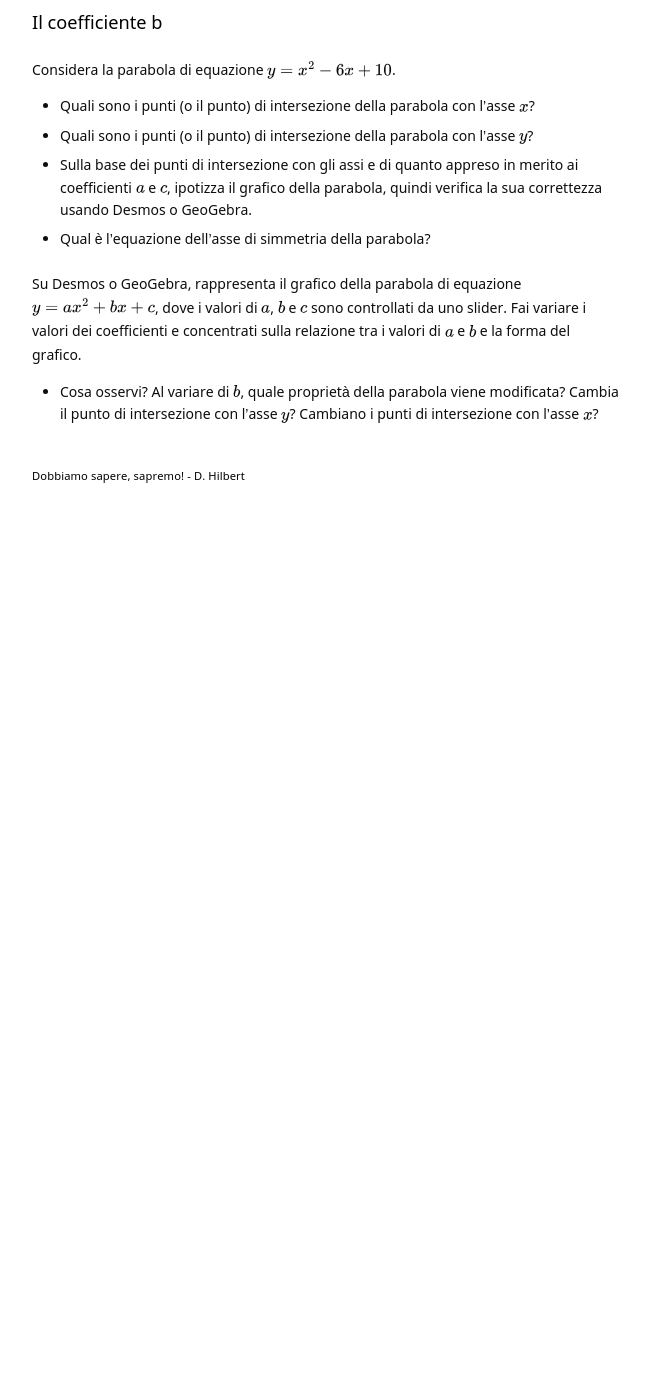
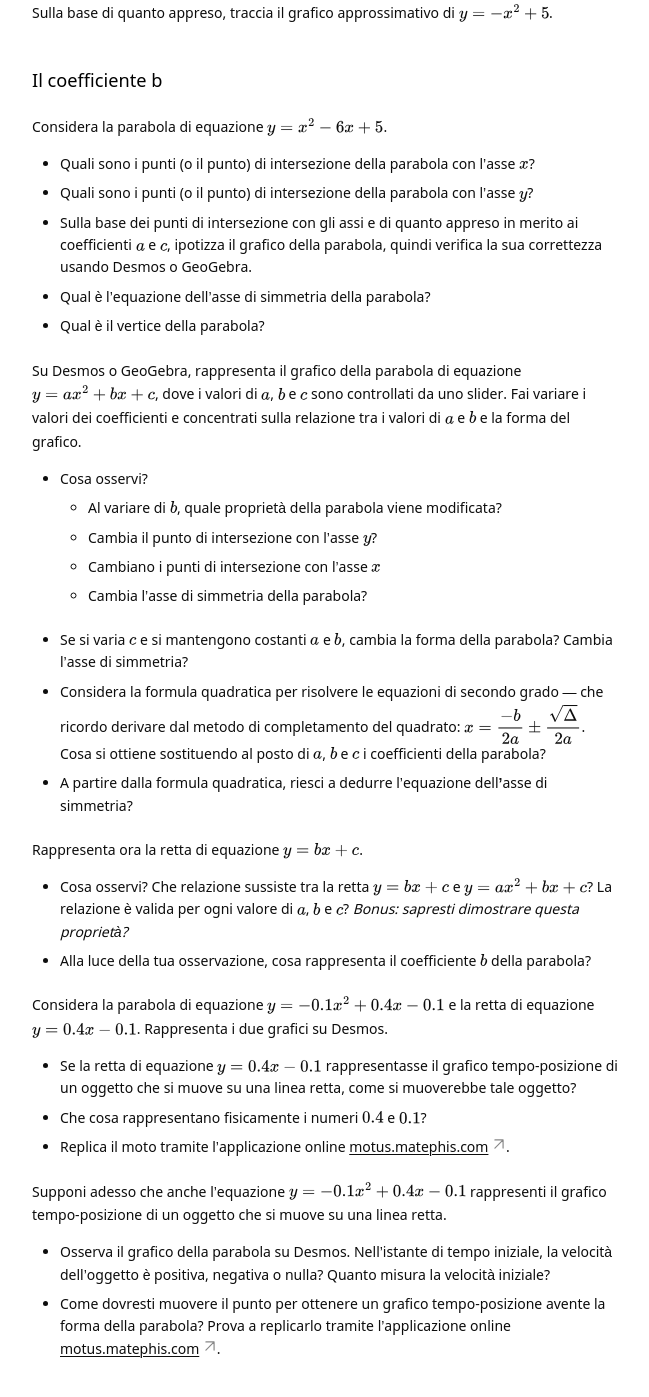
Before and after one commit to Bradwave/matephis, a Jekyll site: the page built from _notes/Public/scoperta-parabola.md, in a window 1280 px wide and 1400 px high, scrolled down 2111 px. Shown: the top 1397 px of the window, without its empty margins (314-963 px from the left). Built offline with Jekyll 4.4.1, drawn with Linux system fonts in a browser that asks for light colours; before the commit the page ends 2653 px from its top, so only the background shows below that; some of the changed text lies outside the part shown.

Commit message:
Adds materials about parabola.

```diff
--- a/_notes/Public/attività-parabola.md
+++ b/_notes/Public/scoperta-parabola.md
@@ -5,6 +5,8 @@
   - attività
   - parabola
 ---
+# Alla scoperta della parabola
+
 ## Il coefficiente a
 
 Calcola $y = x^2$ per i valori di $x$ indicati nella tabella, rappresenta quindi i punti sul piano cartesiano e traccia un grafico approssimato della parabola. Calcola ora $y = -x^2$ per i medesimi valori e disegna, nello stesso piano cartesiano, il grafico approssimato della parabola corrispondente.
@@ -55,13 +57,37 @@
 
 ## Il coefficiente b
 
-Considera la parabola di equazione $y = x^2 - 6x + 10$.
+Considera la parabola di equazione $y = x^2 - 6x + 5$.
 
 - Quali sono i punti (o il punto) di intersezione della parabola con l'asse $x$?
 - Quali sono i punti (o il punto) di intersezione della parabola con l'asse $y$?
 - Sulla base dei punti di intersezione con gli assi e di quanto appreso in merito ai coefficienti $a$ e $c$, ipotizza il grafico della parabola, quindi verifica la sua correttezza usando Desmos o GeoGebra.
 - Qual è l'equazione dell'asse di simmetria della parabola?
+- Qual è il vertice della parabola?
 
 Su Desmos o GeoGebra, rappresenta il grafico della parabola di equazione $y = ax^2 + bx + c$, dove i valori di $a$, $b$ e $c$ sono controllati da uno slider. Fai variare i valori dei coefficienti e concentrati sulla relazione tra i valori di $a$ e $b$ e la forma del grafico.
 
-- **Cosa osservi?** Al variare di $b$, quale proprietà della parabola viene modificata? Cambia il punto di intersezione con l'asse $y$? Cambiano i punti di intersezione con l'asse $x$?
+- **Cosa osservi?**
+	- Al variare di $b$, quale proprietà della parabola viene modificata?
+	- Cambia il punto di intersezione con l'asse $y$?
+	- Cambiano i punti di intersezione con l'asse $x$
+	- Cambia l'asse di simmetria della parabola?
+- Se si varia $c$ e si mantengono costanti $a$ e $b$, cambia la forma della parabola? Cambia l'asse di simmetria?
+- Considera la formula quadratica per risolvere le equazioni di secondo grado — che ricordo derivare dal metodo di completamento del quadrato: $x = \dfrac{-b}{2a} \pm \dfrac{\sqrt \Delta}{2a}$. Cosa si ottiene sostituendo al posto di $a$, $b$ e $c$ i coefficienti della parabola?
+- A partire dalla formula quadratica, riesci a dedurre l'**equazione dell'asse di simmetria**?
+
+Rappresenta ora la retta di equazione $y = bx + c$.
+
+- **Cosa osservi?** Che relazione sussiste tra la retta $y = bx + c$ e $y = ax^2 + bx + c$? La relazione è valida per ogni valore di $a$, $b$ e $c$? ***Bonus:** sapresti dimostrare questa proprietà?*
+- Alla luce della tua osservazione, cosa rappresenta il coefficiente $b$ della parabola?
+
+Considera la parabola di equazione $y = -0.1x^2 + 0.4x - 0.1$ e la retta di equazione $y = 0.4x - 0.1$. Rappresenta i due grafici su Desmos.
+
+- Se la retta di equazione $y = 0.4x - 0.1$ rappresentasse il grafico tempo-posizione di un oggetto che si muove su una linea retta, come si muoverebbe tale oggetto?
+- Che cosa rappresentano fisicamente i numeri $0.4$ e $0.1$?
+- Replica il moto tramite l'applicazione online [motus.matephis.com](https://motus.matephis.com/).
+
+Supponi adesso che anche l'equazione $y = -0.1x^2 + 0.4x - 0.1$ rappresenti il grafico tempo-posizione di un oggetto che si muove su una linea retta.
+
+- Osserva il grafico della parabola su Desmos. Nell'istante di tempo iniziale, la velocità dell'oggetto è positiva, negativa o nulla? Quanto misura la velocità iniziale?
+- Come dovresti muovere il punto per ottenere un grafico tempo-posizione avente la forma della parabola? Prova a replicarlo tramite l'applicazione online [motus.matephis.com](https://motus.matephis.com/).
```
Also changed, not shown: _notes/Public/parabola.md (added, +50 -0 lines).
